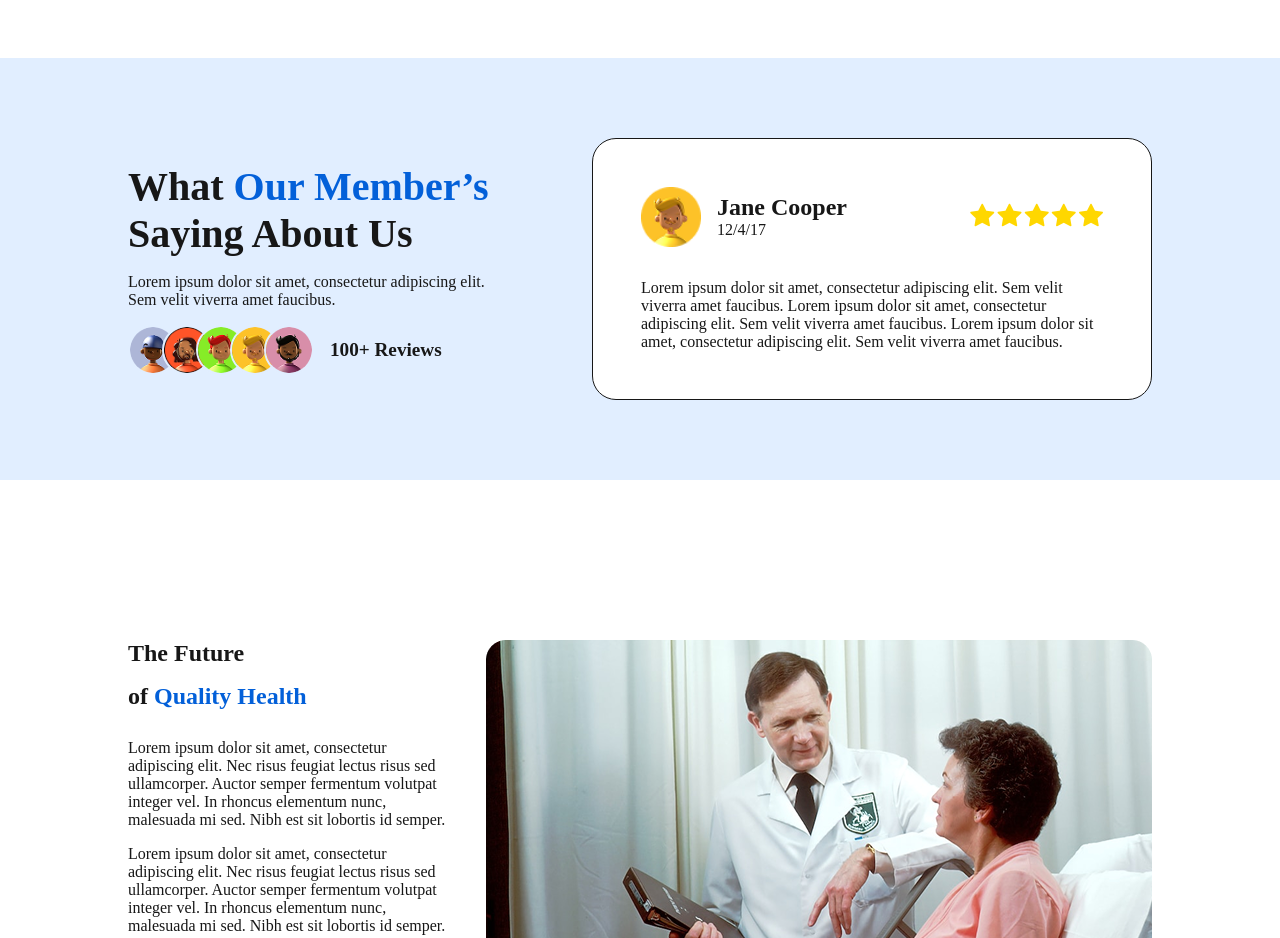
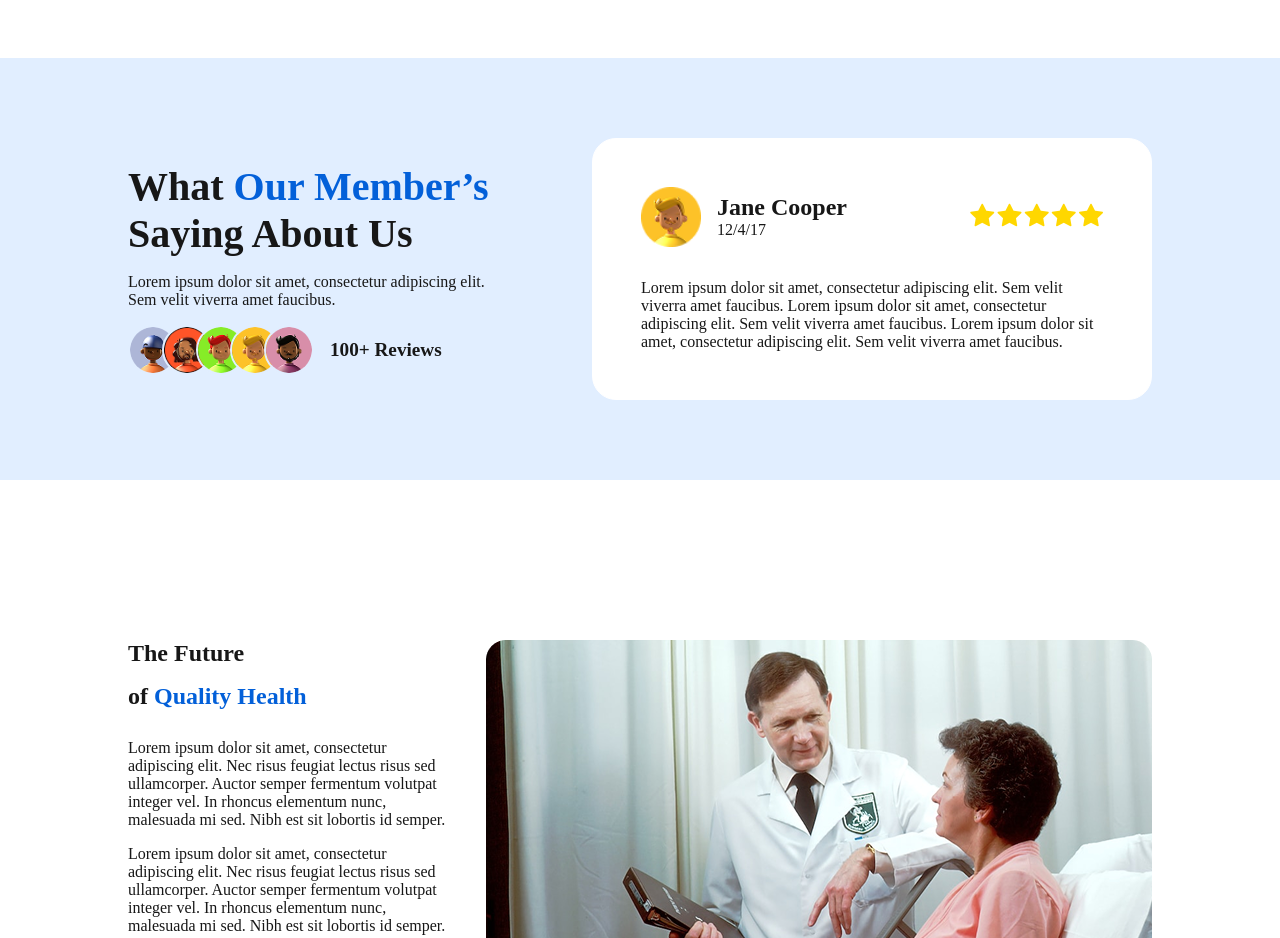
Before and after one commit to Hadi20Diab/DigitalHubFirstProject, a Next.js app in the folder my-app/: page / in a window 1280 px wide. Shown: the part 1720-2658 px from the top of the page. Built offline with nearby package versions, Linux system fonts and the light colour scheme.

Commit message:
fix: update color variables for consistency in OurMembers and globals styles

```diff
--- a/my-app/app/components/OurMembers/OurMembers.scss
+++ b/my-app/app/components/OurMembers/OurMembers.scss
@@ -50,14 +50,14 @@
     }
 
     .OurMembers_card {
-        background-color: var(--secoundary-text-color);
+        background-color: var(--background);
         padding: 3em;
         border-radius: 1.5em;
         display: flex;
         flex-direction: column;
         gap: 2em;
         flex: 1;
-        border: 1px solid var(--primary-text-color);
+        border: 1px solid var(--background);
         max-width: 35em;
 
         .OurMembers_card_header {
--- a/my-app/app/globals.css
+++ b/my-app/app/globals.css
@@ -15,8 +15,8 @@
     --foreground: #ededed;
     --primary-color: #3399FF;
     --secoundary-color: #e1eeffd4;
-    --primary-text-color: #ededed;
-    --secoundary-text-color: #FFFFFF;
+    --primary-text-color: #FFFFFF;
+    --secoundary-text-color: #ededed;
   }
 }
 
@@ -47,9 +47,9 @@ html[data-theme="dark"] {
   --background: #0a0a0a;
   --foreground: #ededed;
   --primary-color: #3399FF;
-  --secoundary-color: #63697175;
-  --primary-text-color: #ededed;
-  --secoundary-text-color: #FFFFFF;
+  --secoundary-color: #e1eeffd4;
+  --primary-text-color: #FFFFFF;
+  --secoundary-text-color: #ededed;
 }
 
 /* Simple theme-toggle button styling */
```
